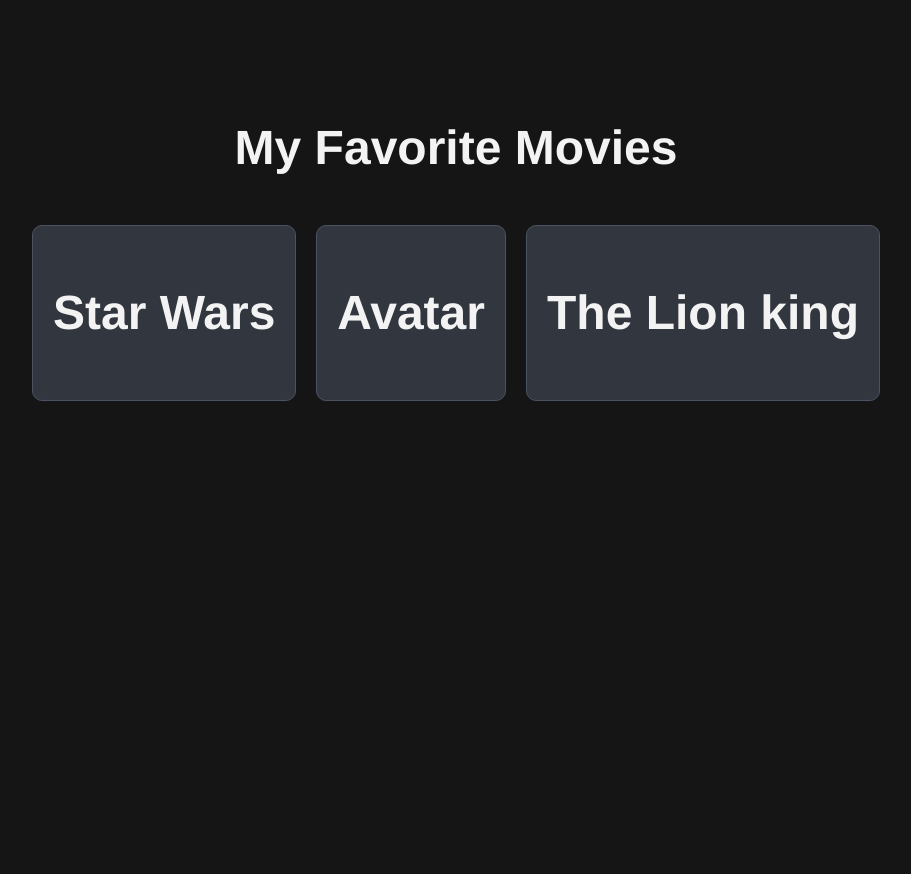
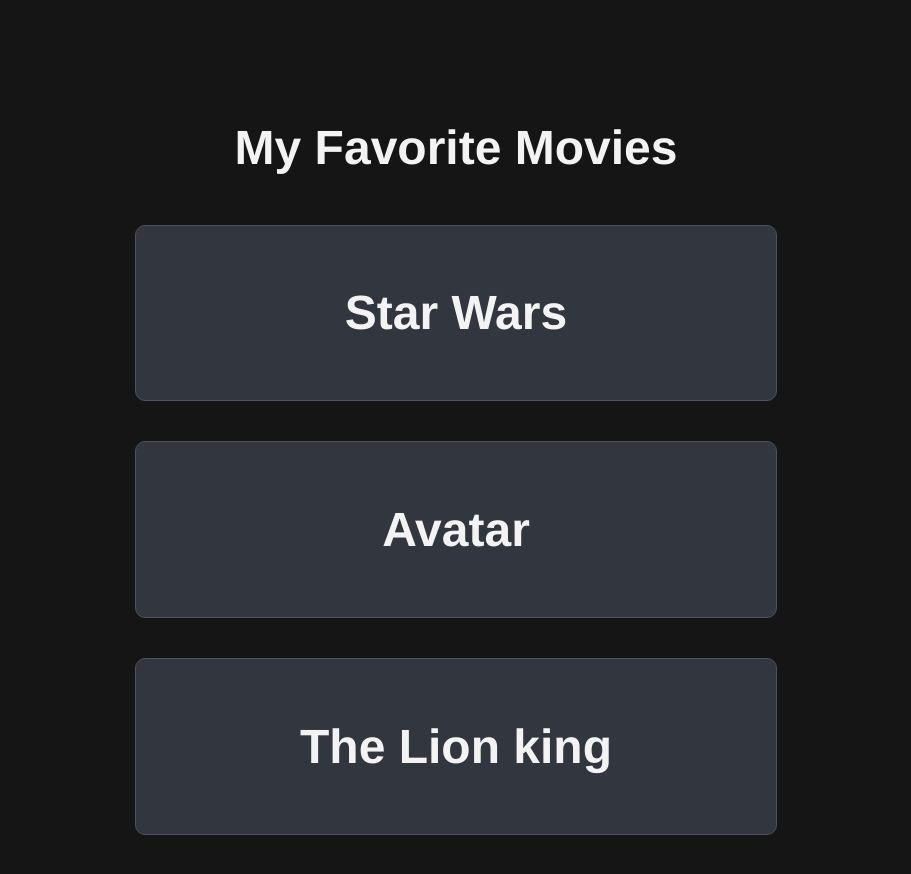
Before and after one commit to Ghjnbhu/ReactJS_19_Full_Course_2025, a React app: page / in a window 1280 px wide. Shown: the top 874 px of the page, without its empty margins (184-1095 px from the left). Before the commit the page ends 800 px from the top, so only its background shows below. Built offline with nearby package versions, Linux system fonts and the light colour scheme; the HTML template or start-up script is replaced by a standard one.

Commit message:
Cards are placed now vertically

```diff
--- a/src/index.css
+++ b/src/index.css
@@ -12,13 +12,15 @@
 
 .card-container {
   display: flex;
-  flex-wrap: wrap;
-  justify-content: center;
-
+  flex-direction: column;  /* Stack vertically */
+  align-items: center;     /* Center horizontally */
+  gap: 20px;               /* Space between cards */
   max-width: 1024px;
   margin: 0 auto;
 }
 
 .card {
   border: 2px solid red;
+  width: 75%;
+  max-width: 600px;        /* Optional: limit card width */
 }
```
